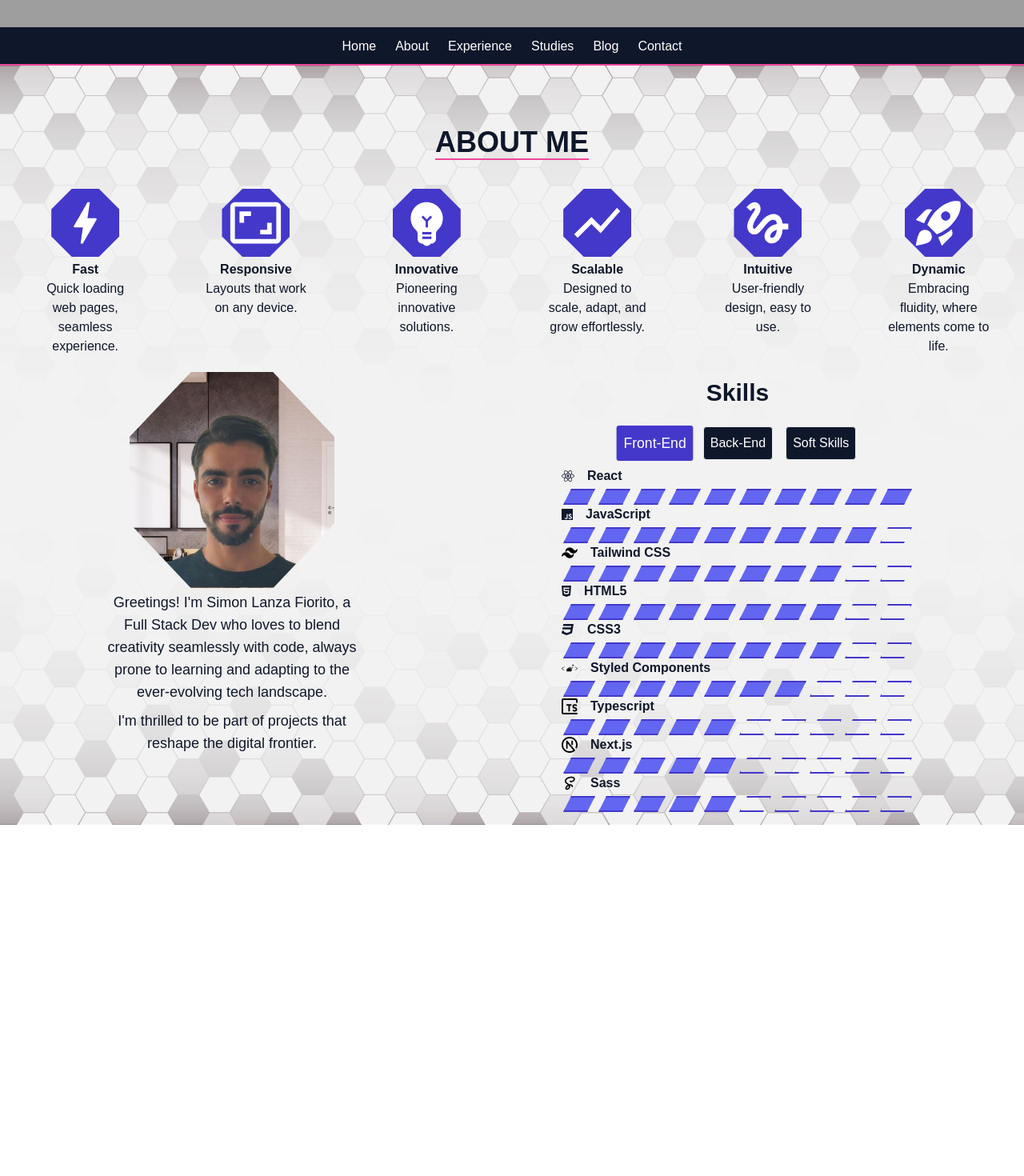
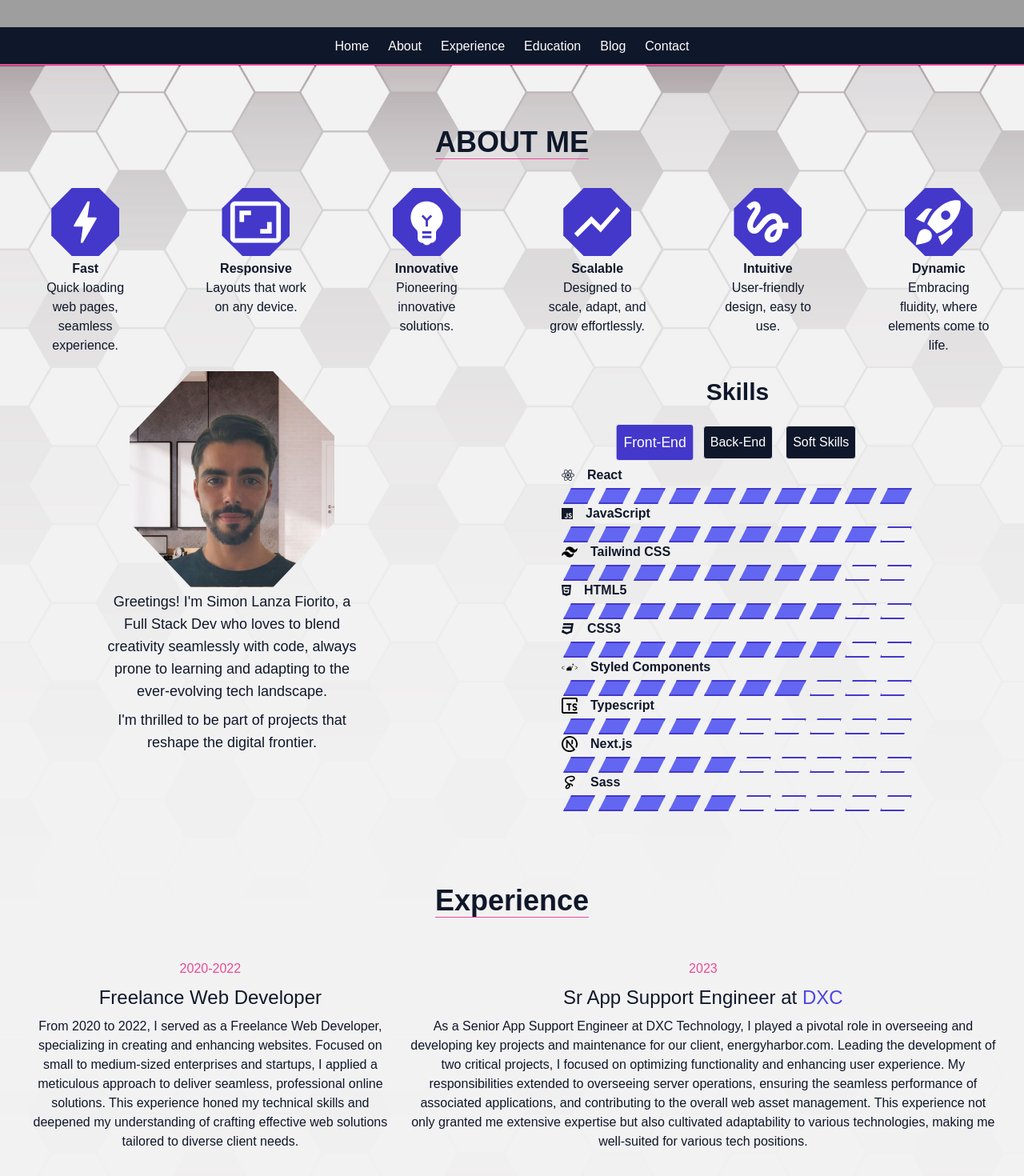
Before and after one commit to simonlanza/MyPortfolio, a React (Create React App) app: page / in a window 1280 px wide. Shown: the part 766-2236 px from the top of the page at 80% size. Before the commit the page ends 1797 px from the top, so only its background shows below. Built offline with nearby package versions, Linux system fonts and the light colour scheme; grey boxes are pictures that could not be loaded.

Commit message:
experience and education

```diff
--- a/src/components/About/About.jsx
+++ b/src/components/About/About.jsx
@@ -10,7 +10,6 @@ import ShowChartIcon from '@mui/icons-material/ShowChart';
 import GestureIcon from '@mui/icons-material/Gesture';
 import RocketLaunchIcon from '@mui/icons-material/RocketLaunch';
 import MyselfPhoto from '../../images/foto Simon LF.jpg';
-import BgBlue from '../../images/white-gray-bg.jpg'
 
 
 const About = () => {
@@ -28,6 +27,7 @@ const About = () => {
         triggerOnce: true,
         threshold: 0.22,
     });
+
     const [skillsRef, skillsInView] = useInView({
         triggerOnce: true,
         threshold: 0.22,
@@ -35,8 +35,8 @@ const About = () => {
 
     const headerProps = useSpring({
         opacity: headerInView ? 1 : 0,
-        transform: headerInView ? 'translateX(0)' : 'translateX(-200px)',
-        config: { duration: 420 },
+        transform: headerInView ? 'scale(1)' : 'scale(0.3)',
+        config: { duration: 520 },
     })
 
     const traitsProps = useSpring({
@@ -100,16 +100,11 @@ const About = () => {
     return (
         <div id='about'
             className=" w-screen flex flex-col justify-start text-slate-900 pt-5 z-1"
-            style={{
-                backgroundImage: `url(${BgBlue})`,
-                backgroundSize: 'cover',
-                backgroundRepeat: 'no-repeat',
-            }}>
-
+        >
             <animated.div ref={headerRef}
                 style={{ ...headerProps, zIndex: 1 }}
                 className="max-w-5xl mx-auto pt-14 mb-5">
-                <h2 className="text-4xl font-bold mb-4 border-b-2 border-pink-500">ABOUT ME</h2>
+                <h2 className="text-4xl font-bold mb-4 border-b border-pink-500">ABOUT ME</h2>
             </animated.div>
             <animated.div
                 ref={traitsRef}
--- /dev/null
+++ b/src/components/Education/Education.jsx
@@ -0,0 +1,72 @@
+import React from 'react'
+import { useSpring, animated } from 'react-spring';
+import { useInView } from 'react-intersection-observer';
+
+const Education = () => {
+    const [headerRef, headerInView] = useInView({
+        triggerOnce: true,
+        threshold: 0.22,
+    });
+    const headerProps = useSpring({
+        opacity: headerInView ? 1 : 0,
+        transform: headerInView ? 'scale(1)' : 'scale(0.3)',
+        config: { duration: 520 },
+    })
+    const [usalRef, usalInView] = useInView({
+        triggerOnce: true,
+        threshold: 0.22,
+    })
+    const [platziRef, platziInView] = useInView({
+        triggerOnce: true,
+        threshold: 0.22,
+    })
+    const [digitalRef, digitalInView] = useInView({
+        triggerOnce: true,
+        threshold: 0.22,
+    })
+    const usalProps = useSpring({
+        opacity: usalInView ? 1 : 0,
+        transform: usalInView ? 'rotateY(0deg)' : 'rotateY(180deg)',
+        config: { duration: 1000}
+    })
+    const platziProps = useSpring({
+        opacity: platziInView ? 1 : 0,
+        transform: platziInView ? 'rotateY(0deg)' : 'rotateY(180deg)',
+        config: { duration: 1000}
+    })
+    const digitalProps = useSpring({
+        opacity: digitalInView ? 1 : 0,
+        transform: digitalInView ? 'rotateY(0deg)' : 'rotateY(180deg)',
+        config: { duration: 1000}
+    })
+    return (
+        <div id='education' className='w-screen flex flex-col justify-start text-slate-900 pt-5 z-1'>
+            <animated.div ref={headerRef} className="max-w-5xl mx-auto pt-14 mb-5" style={{ ...headerProps }}>
+                <h2 className="text-4xl font-bold border-b border-pink-500">Education</h2>
+            </animated.div>
+            <div className='flex flex-col p-6'>
+                <animated.div className='flex flex-col items-center text-center m-2'
+                    ref={usalRef} style={{ ...usalProps }}>
+                    <h4 className='text-pink-500'>2019-2021</h4>
+                    <h2 className='text-2xl m-2'>Informatic Engineering - USAL</h2>
+                    <p>During my initial academic journey, I pursued Informatic Engineering at USAL, where I immersed myself in the fundamentals of technology and honed my logical thinking skills. The two years spent in this program provided a solid foundation, introducing me to the vast world of technology. While the formal education path was valuable, I eventually recognized alternative avenues better aligned with my learning style and goals.</p>
+                </animated.div>
+                <animated.div className='flex flex-col items-center text-center m-2 border-dotted border-t border-pink-500'
+                    ref={platziRef} style={{ ...platziProps }} >
+                    <h4 className='text-pink-500'>from 2020</h4>
+                    <h2 className='text-2xl m-2'>Platzi Online Bootcamp</h2>
+                    <p>Following my departure from formal education, I embarked on a dynamic learning journey through the Platzi online platform. Engaging with a range of courses, I earned several diplomas, including Basic JavaScript, FrontEnd Development, JavaScript Fundamentals, and ReactJS. This immersive experience allowed me to refine my practical skills and stay abreast of the latest industry trends. The hands-on approach provided by Platzi complemented my learning style, empowering me to apply theoretical knowledge to real-world scenarios and reinforcing my passion for web development.</p>
+                </animated.div>
+                <animated.div className='flex flex-col items-center text-center m-2 border-dotted border-t border-pink-500'
+                    ref={digitalRef} style={{ ...digitalProps }} >
+                    <h4 className='text-pink-500'>2021-2023</h4>
+                    <h2 className='text-2xl m-2'>Certified Tech Developer - Digital House</h2>
+                    <p>Transitioning from a foundational learning phase, I pursued the Certified Tech Developer program at Digital House from 2021 to 2023. This comprehensive initiative, co-created by Digital House, Mercado Libre, and Globant, adheres to the highest industry standards, offering a robust curriculum covering Front End, Back End, infrastructure, databases, and soft skills such as learning agility, teamwork, effective communication, and professional attitude.</p>
+                </animated.div>
+            </div>
+
+        </div>
+    )
+}
+
+export default Education
--- /dev/null
+++ b/src/components/Experience/Experience.jsx
@@ -0,0 +1,64 @@
+import React from 'react'
+import { useSpring, animated } from 'react-spring';
+import { useInView } from 'react-intersection-observer';
+
+const Experience = () => {
+    const [headerRef, headerInView] = useInView({
+        triggerOnce: true,
+        threshold: 0.22,
+    });
+
+    const [lJobRef, lJobInView] = useInView({
+        triggerOnce: true,
+        threshold: 0.22,
+    });
+
+    const [rJobRef, rJobInView] = useInView({
+        triggerOnce: true,
+        threshold: 0.22,
+    });
+
+    const headerProps = useSpring({
+        opacity: headerInView ? 1 : 0,
+        transform: headerInView ? 'scale(1)' : 'scale(0.3)',
+        config: { duration: 520 },
+    })
+
+    const lJobProps = useSpring({
+        opacity: lJobInView ? 1 : 0,
+        transform: lJobInView ? 'translateX(0)' : 'translateX(-200px)',
+        config: { duration: 520 }
+    })
+
+    const rJobProps = useSpring({
+        opacity: rJobInView ? 1 : 0,
+        transform: rJobInView ? 'translateX(0)' : 'translateX(200px)',
+        config: { duration: 520 }
+    })
+
+    return (
+        <div id='experience'
+            className="w-screen flex flex-col justify-start text-slate-900 pt-5 z-1"
+        >
+            <animated.div ref={headerRef} className="max-w-5xl mx-auto pt-14 mb-5" style={{ ...headerProps }}>
+                <h2 className="text-4xl font-bold border-b border-pink-500">Experience</h2>
+            </animated.div>
+            <div className='flex flex-col md:flex-row p-6'>
+                <animated.div className='flex flex-col items-center text-center m-2'
+                    ref={lJobRef} style={{ ...lJobProps }} >
+                    <h4 className='text-pink-500'>2020-2022</h4>
+                    <h2 className='text-2xl m-2'> Freelance Web Developer </h2>
+                    <p>From 2020 to 2022, I served as a Freelance Web Developer, specializing in creating and enhancing websites. Focused on small to medium-sized enterprises and startups, I applied a meticulous approach to deliver seamless, professional online solutions. This experience honed my technical skills and deepened my understanding of crafting effective web solutions tailored to diverse client needs.</p>
+                </animated.div>
+                <animated.div className='flex flex-col items-center text-center border-dotted border-t border-pink-500 md:border-none m-2'
+                    ref={rJobRef} style={{ ...rJobProps }} >
+                    <h4 className='text-pink-500'>2023</h4>
+                    <h2 className='text-2xl m-2'> Sr App Support Engineer at <a className='text-indigo-600 hover:scale-120 transition-transform' href='https://dxc.com/us/en' target="_blank" rel="noopener noreferrer"> DXC</a></h2>
+                    <p> As a Senior App Support Engineer at DXC Technology, I played a pivotal role in overseeing and developing key projects and maintenance for our client, <a className='hover:text-indigo-600' href="https://energyharbor.com/en" target="_blank" rel="noopener noreferrer">energyharbor.com</a>. Leading the development of two critical projects, I focused on optimizing functionality and enhancing user experience. My responsibilities extended to overseeing server operations, ensuring the seamless performance of associated applications, and contributing to the overall web asset management. This experience not only granted me extensive expertise but also cultivated adaptability to various technologies, making me well-suited for various tech positions.</p>
+                </animated.div>
+            </div>
+        </div>
+    )
+}
+
+export default Experience
--- a/src/components/Header/Header.jsx
+++ b/src/components/Header/Header.jsx
@@ -54,7 +54,7 @@ const Header = () => {
                         <li><button className="hover:text-pink-500 hover:scale-110 transition-transform" onClick={() => scrollToSection('home')}>Home</button></li>
                         <li><button className="hover:text-pink-500 hover:scale-110 transition-transform" onClick={() => scrollToSection('about')}>About</button></li>
                         <li><button className="hover:text-pink-500 hover:scale-110 transition-transform" onClick={() => scrollToSection('experience')}>Experience</button></li>
-                        <li><button className="hover:text-pink-500 hover:scale-110 transition-transform" onClick={() => scrollToSection('studies')}>Studies</button></li>
+                        <li><button className="hover:text-pink-500 hover:scale-110 transition-transform" onClick={() => scrollToSection('education')}>Education</button></li>
                         <li><button className="hover:text-pink-500 hover:scale-110 transition-transform" onClick={() => scrollToSection('blog')}>Blog</button></li>
                         <li><button className="hover:text-pink-500 hover:scale-110 transition-transform" onClick={() => scrollToSection('contact')}>Contact</button></li>
                     </ul>
--- a/src/components/Header/MobileHeader.jsx
+++ b/src/components/Header/MobileHeader.jsx
@@ -60,7 +60,7 @@ const MobileHeader = () => {
                                     <li><button className="hover:text-pink-500 hover:scale-110 transition-transform" onClick={() => scrollToSection('home')}>Home</button></li>
                                     <li><button className="hover:text-pink-500 hover:scale-110 transition-transform" onClick={() => scrollToSection('about')}>About</button></li>
                                     <li><button className="hover:text-pink-500 hover:scale-110 transition-transform" onClick={() => scrollToSection('experience')}>Experience</button></li>
-                                    <li><button className="hover:text-pink-500 hover:scale-110 transition-transform" onClick={() => scrollToSection('studies')}>Studies</button></li>
+                                    <li><button className="hover:text-pink-500 hover:scale-110 transition-transform" onClick={() => scrollToSection('education')}>Education</button></li>
                                     <li><button className="hover:text-pink-500 hover:scale-110 transition-transform" onClick={() => scrollToSection('blog')}>Blog</button></li>
                                     <li><button className="hover:text-pink-500 hover:scale-110 transition-transform" onClick={() => scrollToSection('contact')}>Contact</button></li>
                                 </ul>
--- a/src/pages/Home.jsx
+++ b/src/pages/Home.jsx
@@ -2,7 +2,10 @@ import React, { useState, useEffect } from 'react';
 import Introduction from '../components/Introduction/Introduction.jsx';
 import About from '../components/About/About.jsx';
 import Header from '../components/Header/Header.jsx';
-import MobileHeader from '../components/Header/MobileHeader.jsx'; // Make sure to import your MobileHeader component
+import MobileHeader from '../components/Header/MobileHeader.jsx';
+import Experience from '../components/Experience/Experience.jsx';
+import BgBlue from '../images/white-gray-bg.jpg'
+import Education from '../components/Education/Education.jsx';
 
 const Home = () => {
     const [isMobile, setIsMobile] = useState(window.innerWidth < 575);
@@ -23,7 +26,17 @@ const Home = () => {
         <div>
             <Introduction />
             {isMobile ? <MobileHeader /> : <Header />}
-            <About />
+            <div
+            style={{
+                backgroundImage: `url(${BgBlue})`,
+                backgroundSize: 'cover',
+                backgroundRepeat: 'no-repeat'
+            }}
+            >
+                <About />
+                <Experience />
+                <Education />
+            </div>
         </div>
     );
 };
```
